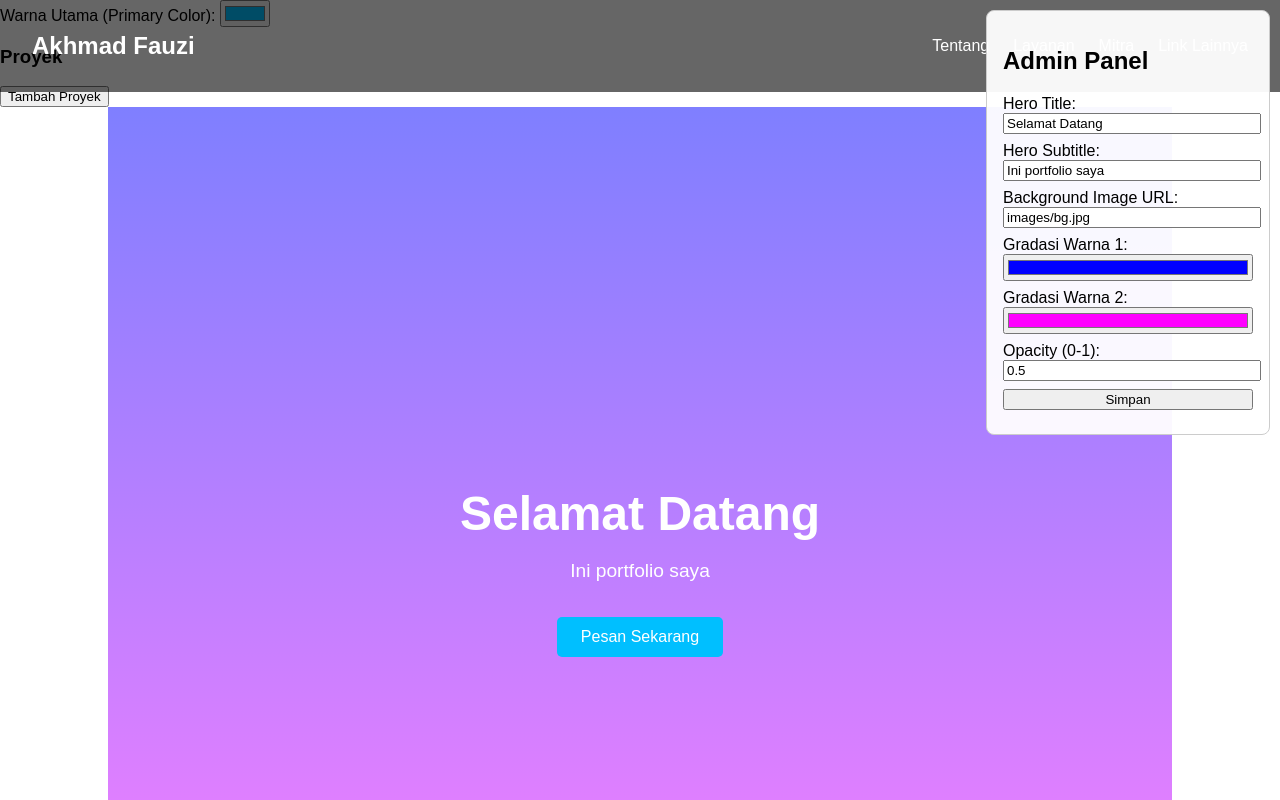
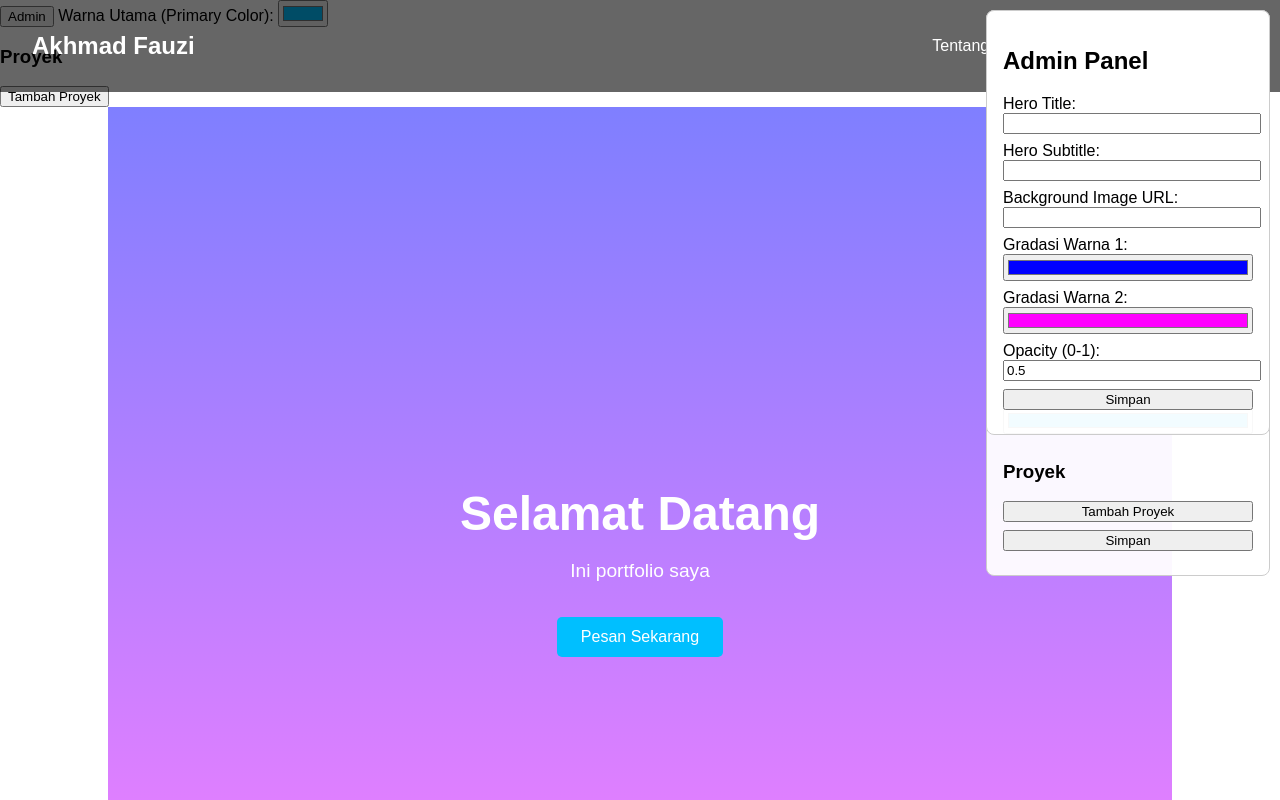
Before and after one commit to Zlinkhub/portofolio, a plain HTML site: page index.html in a window 1280 px wide. Shown: the top 800 px of the page. Drawn offline with Linux system fonts and the light colour scheme.

Commit message:
Update index.html

```diff
--- a/index.html
+++ b/index.html
@@ -8,6 +8,39 @@
 </head>
 <body>
     <!-- Panel Admin -->
+    <button id="admin-toggle" class="admin-btn">Admin</button>
+
+<!-- Panel Admin -->
+<div id="admin-panel">
+    <h2>Admin Panel</h2>
+    <!-- semua input admin -->
+    <label>Hero Title:</label>
+    <input type="text" id="hero-title">
+
+    <label>Hero Subtitle:</label>
+    <input type="text" id="hero-subtitle">
+
+    <label>Background Image URL:</label>
+    <input type="text" id="bg-url">
+
+    <label>Gradasi Warna 1:</label>
+    <input type="color" id="grad1" value="#0000ff">
+
+    <label>Gradasi Warna 2:</label>
+    <input type="color" id="grad2" value="#ff00ff">
+
+    <label>Opacity (0-1):</label>
+    <input type="number" id="opacity" min="0" max="1" step="0.05" value="0.5">
+
+    <label>Primary Color:</label>
+    <input type="color" id="primary-color" value="#00bfff">
+
+    <h3>Proyek</h3>
+    <div id="projects-admin"></div>
+    <button id="add-project">Tambah Proyek</button>
+
+    <button id="save-settings">Simpan</button>
+</div>
     <div id="admin-panel">
         <h2>Admin Panel</h2>
 
```
